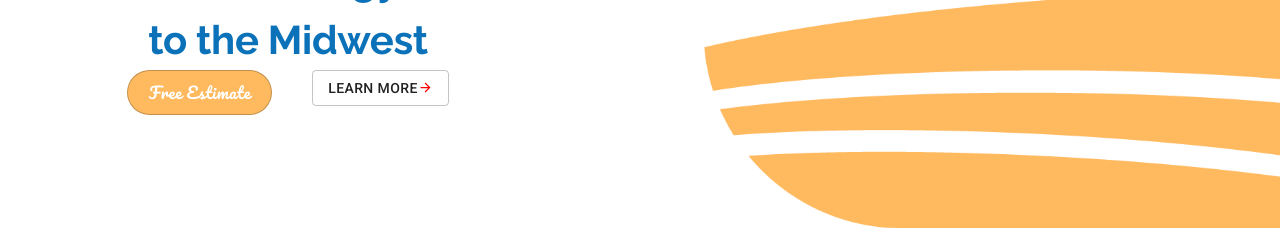
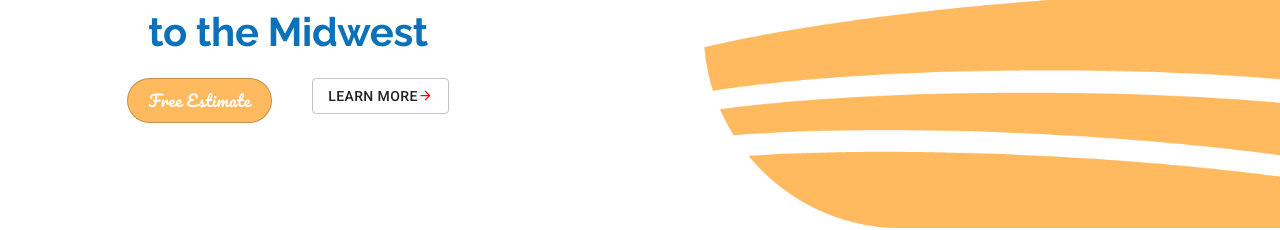
Before and after one commit to mitushaa/arc-development, a React (Create React App) app: page / in a window 1280 px wide. Shown: the part 228-458 px from the top of the page. Built offline with nearby package versions, Linux system fonts and the light colour scheme.

Commit message:
Button Container

```diff
--- a/src/components/LandingPage.js
+++ b/src/components/LandingPage.js
@@ -25,8 +25,14 @@ const useStyles = makeStyles(theme => ({
         borderRadius: 50,
         height: 45,
         width: 145,
-        marginRight: 40
+        marginRight: 40,
+        "&:hover": {
+            backgroundColor: theme.palette.secondary.light
+        }
 
+    },
+    buttonContainer: {
+        marginTop: "1rem"
     }
 
 }));
@@ -51,7 +57,8 @@ export default function LandingPage() {
                 <Typography variant= "h2" align="center">
                     Bringing the West Coast Technology <br/>to the Midwest
                     </Typography>
-                <Grid container justify="center">
+                <Grid container justify="center"
+                className={classes.buttonContainer}>
                     <Grid item>
                     <Button className={classes.estimateButton}
                     variant = "outlined">Free Estimate</Button>
--- a/src/components/ui/Header.js
+++ b/src/components/ui/Header.js
@@ -77,7 +77,10 @@ const useStyles = makeStyles(theme => ({
   borderRadius: "50px",
   marginLeft: "50px",
   marginRight: "25px",
-  height: "45px"
+  height: "45px",
+  "&:hover": {
+    backgroundColor: theme.palette.secondary.light
+}
  },
 
 menu: {
```
Also changed, not shown: 1 other file (tests, documents, lock files or other folders).
